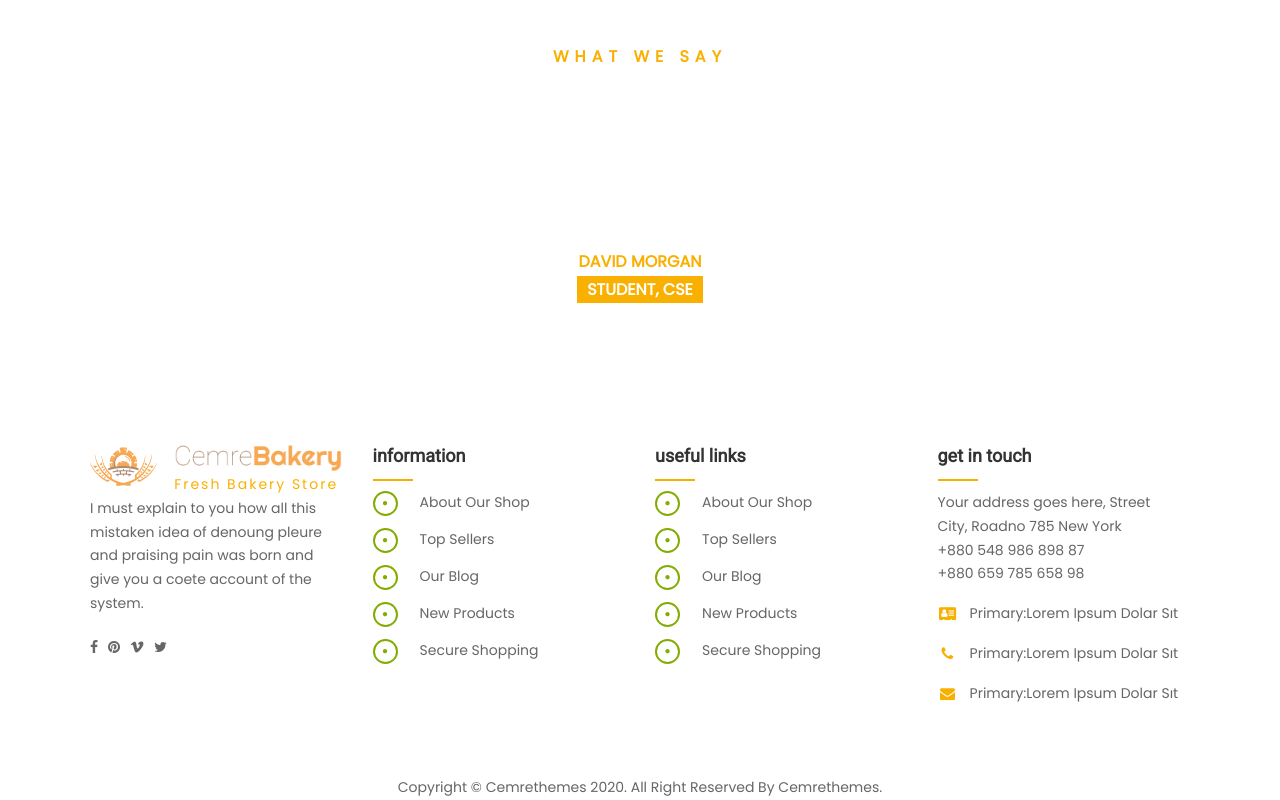
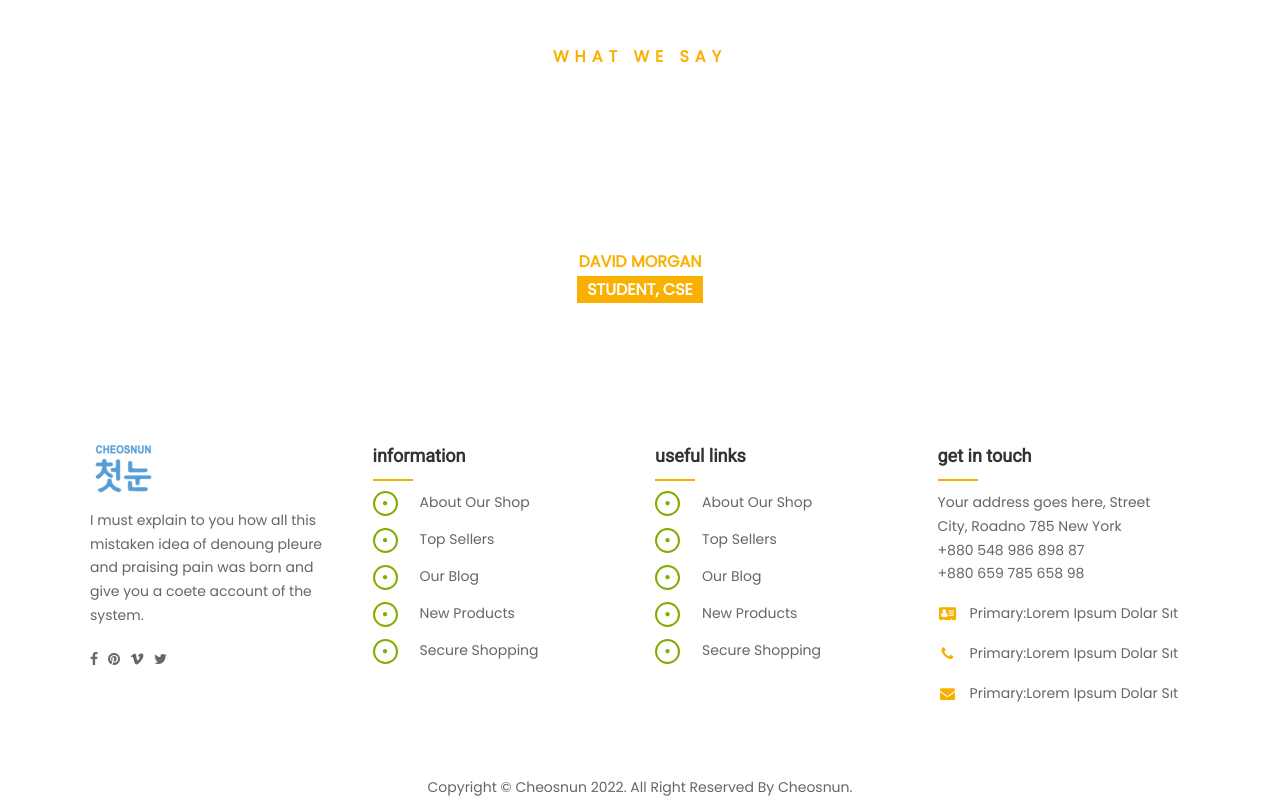
Before and after one commit to sadhityapratama/cheosnunwebsite, a plain HTML site: page index.html in a window 1280 px wide. Shown: the part 1996-2796 px from the top of the page. Drawn offline with Linux system fonts and the light colour scheme; some packages are replaced by stand-ins of ours.

Commit message:
second commit susulan

```diff
--- a/index.html
+++ b/index.html
@@ -550,12 +550,13 @@
                         <div class="col-md-3 col-sm-6 col-xs-12">
                             <div class="single-widget pr-60">
                                 <div class="footer-logo pb-25">
-                                    <div class="col-md-4 noPadding text-center">
-                                        <a class="" href="index.html"><img class="img-responsive" src="img/logo/cemrebakerylogo.png" alt="restorant" /></a>
-                                    </div>
-                                    <div class="col-md-8 noPadding logo-text">
-                                        <a class="" href="index.html"><img class="img-responsive" src="img/logo/cemrebakerytextlogo.png" alt="restorant" /></a>
-                                        <p class="colorfullText">Fresh Bakery Store</p>
+                                    <!-- <div class="col-md-4 noPadding text-center">
+                                        <a class="" href="index.html"><img class="img-responsive" src="img/logo/logocheosnunpinggir.png" alt="restorant" /></a>
+                                    </div> -->
+                                    <div class="col-md-12 noPadding logo-text">
+                                        <a class="" href="index.html"><img class="img-responsive" src="img/logo/logocheosnunpinggir.png" alt="restorant" /></a>
+                                        <!-- <p class="colorfullText">Fresh Bakery Store</p> -->
+                                        <br>
                                     </div>
                                 </div>
                                 <p>I must explain to you how all this mistaken idea of denoung pleure and praising pain was born and give you a coete account of the system. </p>
@@ -731,7 +732,7 @@
                 <div class="container">
                     <div class="row">
                         <div class="col-xs-12">
-                            <p>Copyright © <a href="https://cemrethemes.com" target="_blank">Cemrethemes</a> 2020. All Right Reserved By Cemrethemes.</p>
+                            <p>Copyright © Cheosnun</a> 2022. All Right Reserved By Cheosnun.</p>
                         </div>
                     </div>
                 </div>
```
Also changed, not shown: favicon-16x16.png (deleted), favicon-32x32.png (deleted).
